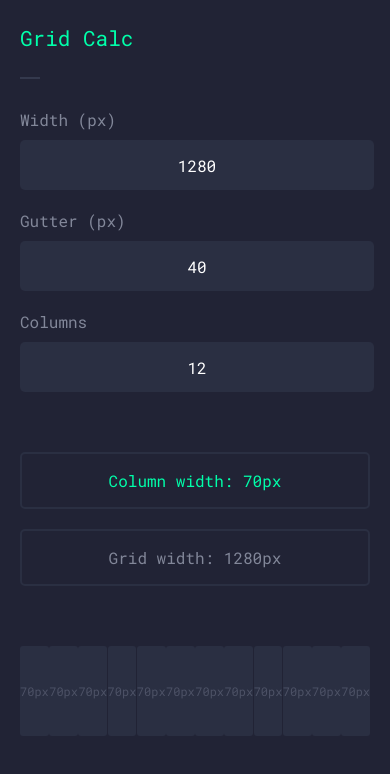
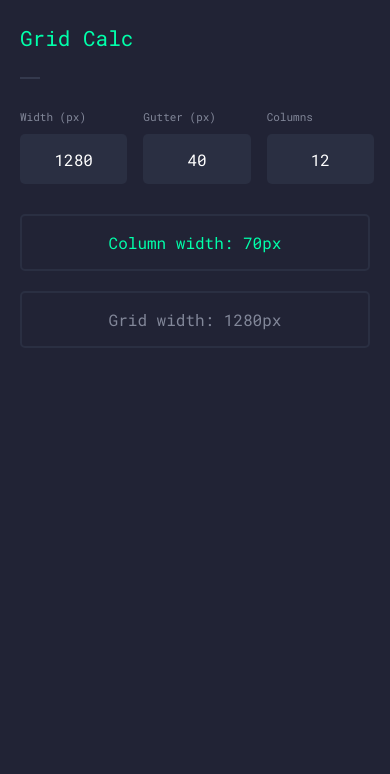
Before and after one commit to dannymcclain/Grid-Calc, a React (Create React App) app: page / in a window 390 px wide. Shown: the top 774 px of the page. Built offline with nearby package versions, Linux system fonts and the light colour scheme.

Commit message:
updated columns on mobile

```diff
--- a/src/App.css
+++ b/src/App.css
@@ -68,7 +68,8 @@ input[type='number']::-webkit-outer-spin-button {
   margin: 0;
 }
 
-.grid-values {
+.grid-values,
+.calculated-values {
   display: flex;
   flex-direction: row;
   flex-wrap: nowrap;
@@ -147,6 +148,9 @@ label {
   body {
     font-size: 16px;
   }
+  label {
+    font-size: 11px;
+  }
   .container {
     padding: 10px 20px 20px 20px;
   }
@@ -154,20 +158,20 @@ label {
     height: 48px;
     font-size: 16px;
   }
-  .grid-values {
+  .calculated-values {
     display: flex;
     flex-direction: column;
     flex-wrap: nowrap;
     margin-bottom: 30px;
   }
   .grid-input {
-    margin: 0 0 20px 0;
+    margin: 0 20px 20px 0;
   }
 
   .grid-calculated {
     margin: 0 0 20px 0;
   }
-  .column {
-    font-size: 12px;
+  .grid {
+    display: none;
   }
 }
--- a/src/App.js
+++ b/src/App.js
@@ -61,7 +61,7 @@ class App extends Component {
       <div className="container">
         <h1>Grid Calc</h1>
         <div className="grid-values">
-          <div className="grid-input px-suffix">
+          <div className="grid-input">
             <label>Width (px)</label>
             <input
               type="number"
@@ -73,7 +73,7 @@ class App extends Component {
             />
           </div>
 
-          <div className="grid-input px-suffix">
+          <div className="grid-input">
             <label>Gutter (px)</label>
             <input
               type="number"
@@ -95,7 +95,7 @@ class App extends Component {
             />
           </div>
         </div>
-        <div className="grid-values">
+        <div className="calculated-values">
           <div className="grid-calculated">
             <p className="column-width-value">
               Column width: {this.getColumnWidth()}
```
